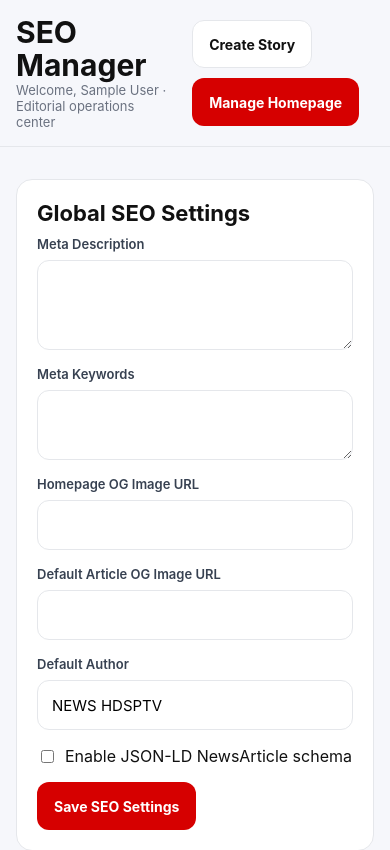
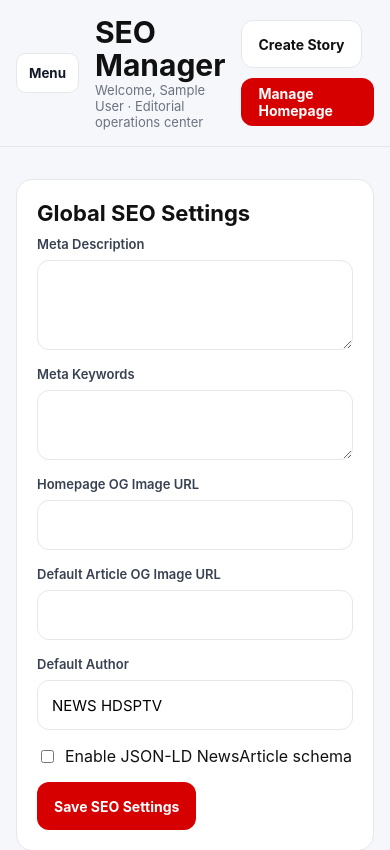
Before and after one commit to Thoombilworld/malaya-hdsptv, a PHP site: page /admin/seo.php in a window 390 px wide. Shown: the top 850 px of the page. Run offline with PHP 8.4, Linux system fonts and the light colour scheme; the visitor is signed in with stand-in values (Sample User, id 1); some libraries are stand-ins or nearby versions.

Commit message:
Improve admin frame responsiveness and unify dashboard navigation UX

```diff
--- a/admin/_layout.php
+++ b/admin/_layout.php
@@ -34,8 +34,9 @@ function hs_admin_shell_start(string $title, string $pageTitle, string $active =
   <link rel="stylesheet" href="<?= hs_base_url('assets/css/admin.css') ?>">
 </head>
 <body class="admin-body">
+<div class="admin-sidebar-overlay" data-admin-overlay></div>
 <div class="admin-shell">
-  <aside class="admin-sidebar" aria-label="Admin navigation">
+  <aside class="admin-sidebar" id="admin-sidebar" data-admin-sidebar aria-label="Admin navigation">
     <div class="admin-brand">
       <strong>HDSPTV Admin</strong>
       <small>International Newsroom Control</small>
@@ -50,6 +51,7 @@ function hs_admin_shell_start(string $title, string $pageTitle, string $active =
   <div class="admin-main">
     <header class="admin-topbar">
       <div class="admin-topbar-inner">
+        <button class="admin-menu-toggle" type="button" data-admin-menu-toggle aria-controls="admin-sidebar" aria-expanded="false">Menu</button>
         <div>
           <h1><?= htmlspecialchars($pageTitle) ?></h1>
           <div class="meta">Welcome, <?= htmlspecialchars($_SESSION['hs_admin_name'] ?? 'Admin') ?> · Editorial operations center</div>
@@ -69,6 +71,7 @@ function hs_admin_shell_end(): void {
     </main>
   </div>
 </div>
+<script defer src="<?= hs_base_url('assets/js/admin-shell.js') ?>"></script>
 </body>
 </html>
     <?php
--- a/assets/css/admin.css
+++ b/assets/css/admin.css
@@ -33,10 +33,20 @@ body.admin-body {
   font-family: Inter, system-ui, -apple-system, Segoe UI, Roboto, sans-serif;
 }
 
+.admin-sidebar-overlay {
+  position: fixed;
+  inset: 0;
+  background: rgba(2, 6, 23, 0.45);
+  opacity: 0;
+  pointer-events: none;
+  transition: opacity .2s ease;
+  z-index: 40;
+}
+
 .admin-shell { min-height: 100vh; display: flex; }
 .admin-sidebar {
   width: var(--sidebar-w);
-  background: var(--navy);
+  background: linear-gradient(180deg, #0B1220, #111827);
   color: #E5E7EB;
   position: sticky;
   top: 0;
@@ -75,6 +85,16 @@ body.admin-body {
   justify-content: space-between;
   align-items: center;
   gap: var(--space-2);
+}
+.admin-menu-toggle {
+  display: none;
+  height: 40px;
+  border-radius: 10px;
+  border: 1px solid var(--border);
+  background: #fff;
+  color: #111827;
+  font-weight: 700;
+  padding: 0 12px;
 }
 .admin-topbar h1 { margin: 0; font-size: clamp(30px, 2.5vw, 38px); line-height: 1.1; }
 .admin-topbar .meta { color: var(--gray); font-size: 13px; }
@@ -186,7 +206,21 @@ body.admin-body {
 }
 
 @media (max-width: 1100px) {
-  .admin-sidebar { position: fixed; left: 0; top: 0; bottom: 0; transform: translateX(-100%); }
+  .admin-sidebar {
+    position: fixed;
+    left: 0;
+    top: 0;
+    bottom: 0;
+    transform: translateX(-100%);
+    transition: transform .2s ease;
+    z-index: 60;
+  }
+  body.admin-sidebar-open .admin-sidebar { transform: translateX(0); }
+  body.admin-sidebar-open .admin-sidebar-overlay {
+    opacity: 1;
+    pointer-events: auto;
+  }
+  .admin-menu-toggle { display: inline-flex; align-items: center; }
   .admin-main { width: 100%; }
   .col-md-6 { grid-column: span 6; }
   .col-md-12 { grid-column: span 12; }
--- /dev/null
+++ b/assets/js/admin-shell.js
@@ -0,0 +1,27 @@
+(function () {
+  var body = document.body;
+  var sidebar = document.querySelector('[data-admin-sidebar]');
+  var toggle = document.querySelector('[data-admin-menu-toggle]');
+  var overlay = document.querySelector('[data-admin-overlay]');
+
+  if (!sidebar || !toggle) return;
+
+  function setOpen(open) {
+    body.classList.toggle('admin-sidebar-open', open);
+    toggle.setAttribute('aria-expanded', String(open));
+  }
+
+  toggle.addEventListener('click', function () {
+    setOpen(!body.classList.contains('admin-sidebar-open'));
+  });
+
+  if (overlay) {
+    overlay.addEventListener('click', function () {
+      setOpen(false);
+    });
+  }
+
+  window.addEventListener('resize', function () {
+    if (window.innerWidth > 1100) setOpen(false);
+  });
+})();
```
